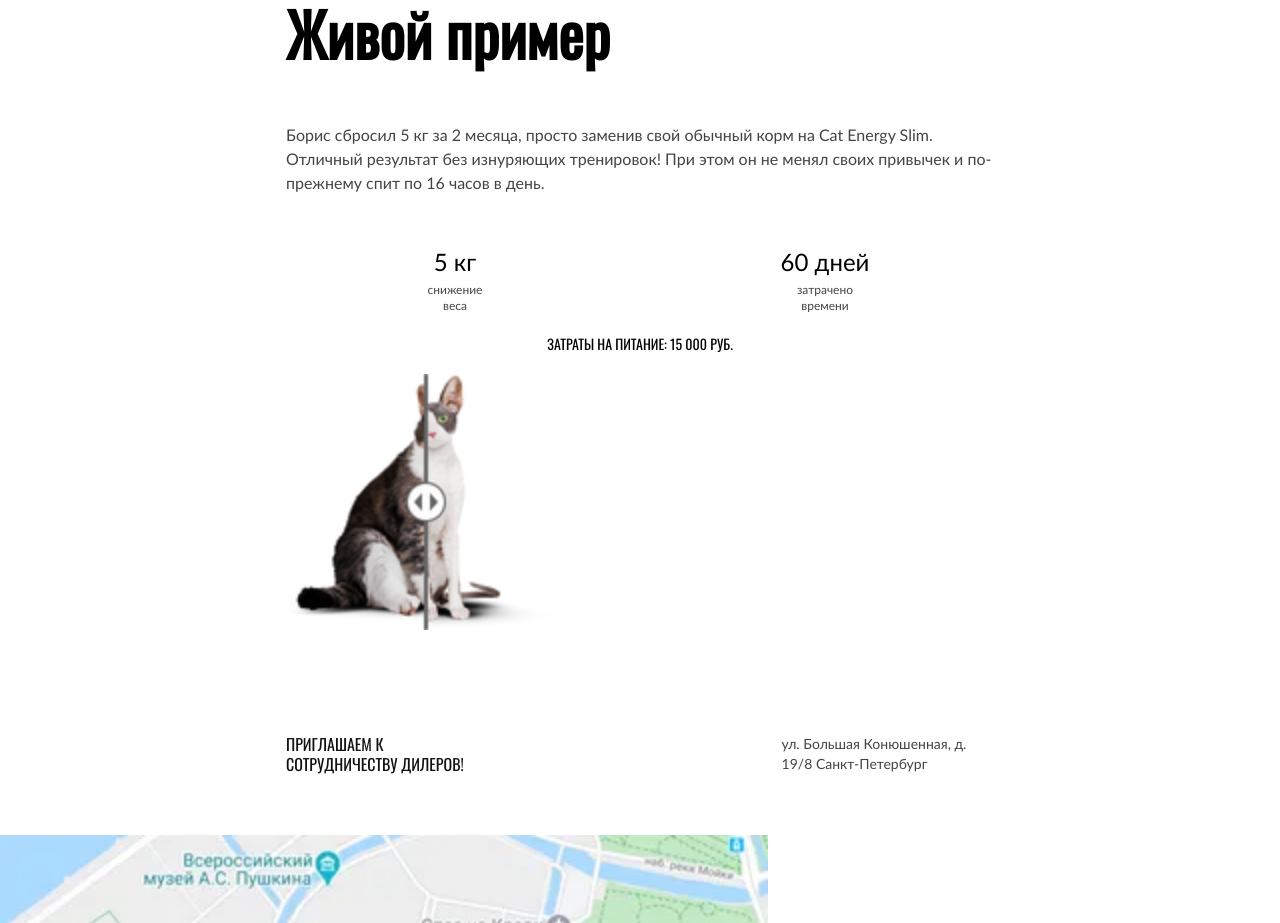
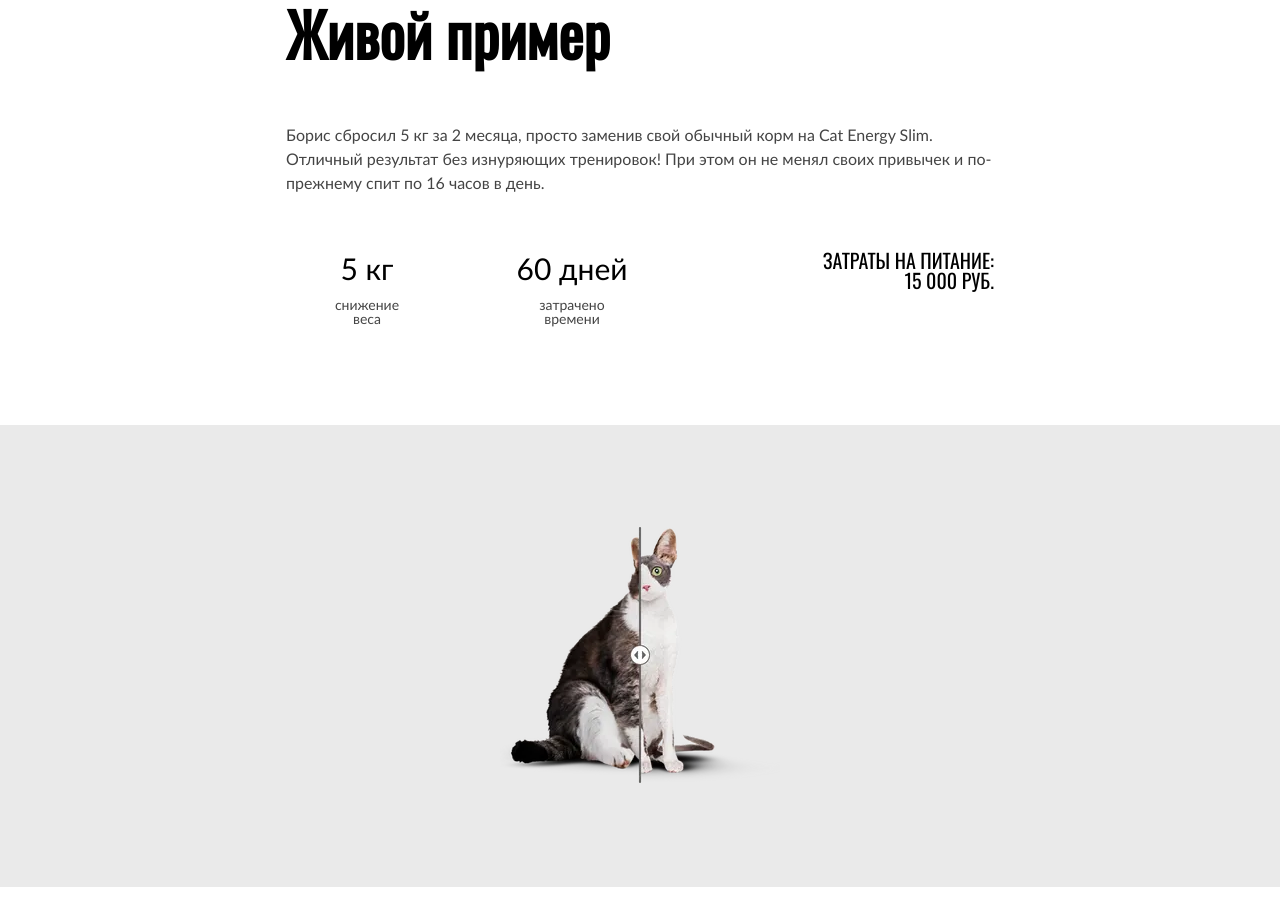
Before and after one commit to htmlacademy-adaptive/1370879-cat-energy-30, a website: page source/index.html in a window 1280 px wide. Shown: the part 2197-3120 px from the top of the page. Drawn offline with nearby package versions, Linux system fonts and the light colour scheme; files that its build step writes are made by us from their sources.

Commit message:
feat: end up operating on tablet version of index page, and start operating on version desktop

```diff
--- a/source/index.html
+++ b/source/index.html
@@ -149,6 +149,7 @@
             тренировок! При этом он не менял своих привычек и по-прежнему спит по 16 часов в день.
           </p>
 
+          <div class="example__wrap">
             <dl class="example__list example-stats">
               <div class="example-stats__col">
                 <dt class="example-stats__term">5 <span>кг</span></dt>
@@ -162,15 +163,30 @@
             </dl>
 
             <p class="example__expenses">Затраты на питание: <span>15 000 РУБ</span>.</p>
+          </div>
 
-          <div class="example__carousel carousel">
+          <div class="example__carousel carousel carousel--small">
             <picture>
+              <source type="image/webp" srcset="images/slider-tablet@1x.webp 1x, images/slider-tablet@2x.webp 2x">
+              <source type="image/png" media="(min-width: 768px)" srcset="images/slider-tablet@1x.png 1x, images/slider-tablet@2x.png 2x" width="560" height="512">
               <img class="carousel__image" src="images/slides@1x.png" srcset="images/slides@2x.png 2x" width="280" height="256"
                 alt="Изображение кота в состоянии до и после скидывание веса">
             </picture>
             <div class="carousel__control control">
               <div class="control"></div>
             </div>
+          </div>
+        </div>
+        <div class="example__carousel carousel carousel--standard">
+          <picture>
+            <source type="image/webp" srcset="images/slider-tablet@1x.webp 1x, images/slider-tablet@2x.webp 2x">
+            <source type="image/png" media="(min-width: 768px)"
+              srcset="images/slider-tablet@1x.png 1x, images/slider-tablet@2x.png 2x" width="560" height="512">
+            <img class="carousel__image" src="images/slides@1x.png" srcset="images/slides@2x.png 2x" width="280" height="256"
+              alt="Изображение кота в состоянии до и после скидывание веса">
+          </picture>
+          <div class="carousel__control control">
+            <div class="control"></div>
           </div>
         </div>
       </section>
--- /dev/null
+++ b/source/styles/blocks/carousel.scss
@@ -0,0 +1,16 @@
+.carousel {
+  &--small {
+    @media (min-width: $tablet) {
+      display: none;
+    }
+  }
+
+  &--standard {
+    display: none;
+
+    @media (min-width: $tablet) {
+      display: flex;
+      min-height: 462px;
+    }
+  }
+}
--- a/source/styles/blocks/contacts.scss
+++ b/source/styles/blocks/contacts.scss
@@ -35,3 +35,7 @@
     width: 30%;
   }
 }
+
+.contacts__col-map {
+  background-color: $basic-grey;
+}
--- a/source/styles/blocks/example-stats.scss
+++ b/source/styles/blocks/example-stats.scss
@@ -1,7 +1,3 @@
-// .example-stats {
-//   margin: 0;
-// }
-
 .example-stats__col {
   display: flex;
   flex-direction: column;
@@ -9,6 +5,12 @@
   justify-content: center;
   gap: 8px;
   width: 50%;
+
+  @media (min-width: $tablet) {
+    width: auto;
+    gap: 11px;
+    min-width: 162px;
+  }
 }
 
 .example-stats__term {
@@ -16,6 +18,11 @@
   font-size: 24px;
   line-height: 24px;
   color: $primary-text-color;
+
+  @media (min-width: $tablet) {
+    font-size: 30px;
+    line-height: 37px;
+  }
 }
 
 .example-stats__definition {
@@ -26,4 +33,9 @@
   line-height: 16px;
   text-align: center;
   color: $special-dark-grey;
+
+  @media (min-width: $tablet) {
+    font-size: 14px;
+    line-height: 14px;
+  }
 }
--- a/source/styles/blocks/example.scss
+++ b/source/styles/blocks/example.scss
@@ -5,6 +5,7 @@
 
   @media (min-width: $tablet) {
     padding-top: 45px;
+    padding-bottom: 0;
     background-color: $basic-white;
   }
 }
@@ -38,11 +39,22 @@
   }
 }
 
+.example__wrap {
+  @media (min-width: $tablet) {
+    display: flex;
+  }
+}
+
 .example__list {
   display: flex;
   gap: 32px;
   margin: 0;
   margin-bottom: 20px;
+
+  @media (min-width: $tablet) {
+    gap: 43px;
+    margin-bottom: 99px;
+  }
 }
 
 .example__expenses {
@@ -53,4 +65,21 @@
   text-transform: uppercase;
   text-align: center;
   color: $primary-text-color;
+
+  @media (min-width: $tablet) {
+    max-width: 174px;
+    margin-left: auto;;
+    font-size: 20px;
+    line-height: 20px;
+    text-align: end;
+  }
 }
+
+.example__carousel {
+  @media (min-width: $tablet) {
+    display: flex;
+    align-items: center;
+    justify-content: center;
+    background-color: $secondary-grey;
+  }
+}
--- a/source/styles/blocks/footer.scss
+++ b/source/styles/blocks/footer.scss
@@ -35,6 +35,7 @@
     align-items: center;
     justify-content: space-between;
     flex-direction: initial;
+    background-color: $basic-grey;
   }
 }
 
--- a/source/styles/global/container.scss
+++ b/source/styles/global/container.scss
@@ -9,4 +9,10 @@
     padding-left: 30px;
     padding-right: 30px;
   }
+
+  @media (min-width: $desktop) {
+    max-width: 1220px;
+    padding-left: 110px;
+    padding-right: 110px;
+  }
 }
--- a/source/styles/styles.scss
+++ b/source/styles/styles.scss
@@ -18,6 +18,7 @@
 @import "./blocks/how-it-work.scss";
 @import "./blocks/example.scss";
 @import "./blocks/example-stats.scss";
+@import "./blocks/carousel.scss";
 @import "./blocks/catalog.scss";
 @import "./blocks/card.scss";
 @import "./blocks/card-info.scss";
```
Also changed, not shown: source/images/slider-tablet@1x.png (added), source/images/slider-tablet@1x.webp (added), source/images/slider-tablet@2x.png (added), source/images/slider-tablet@2x.webp (added). Lines whose indentation alone changed are shown as unchanged.
